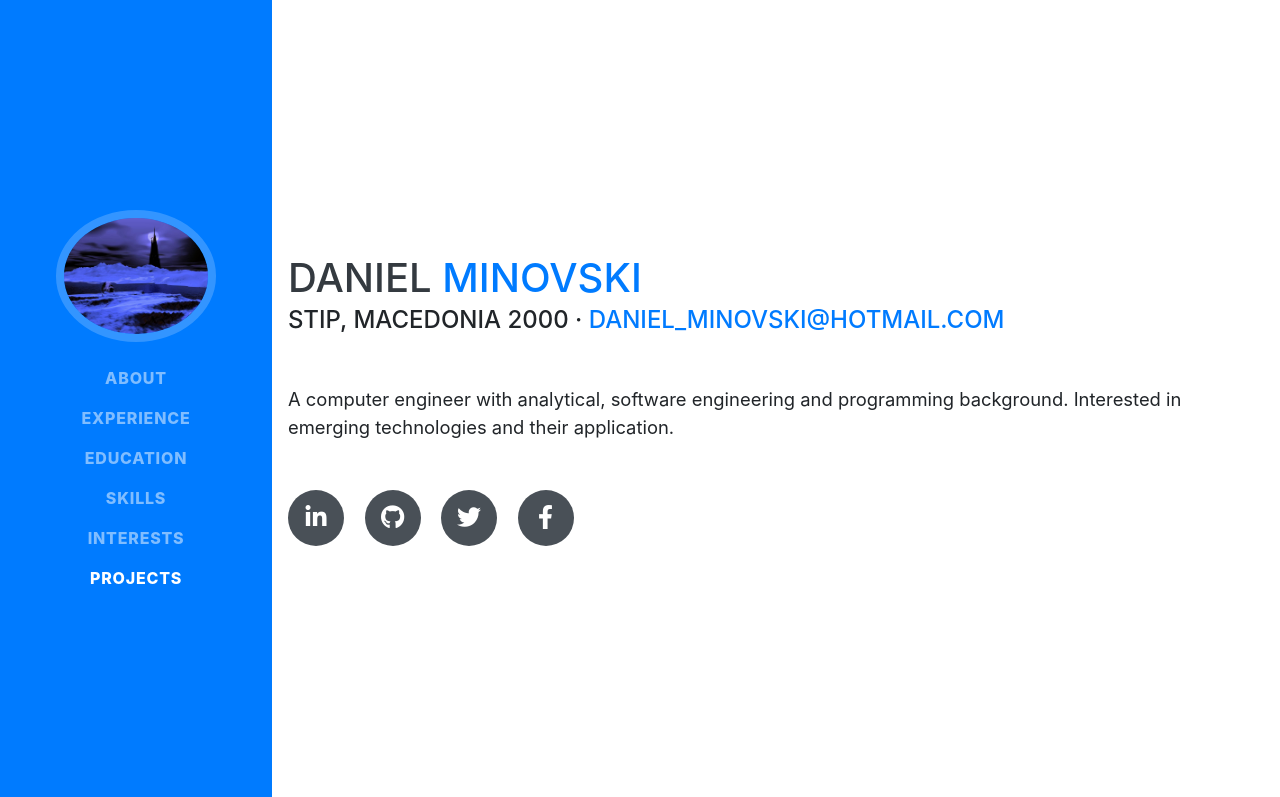
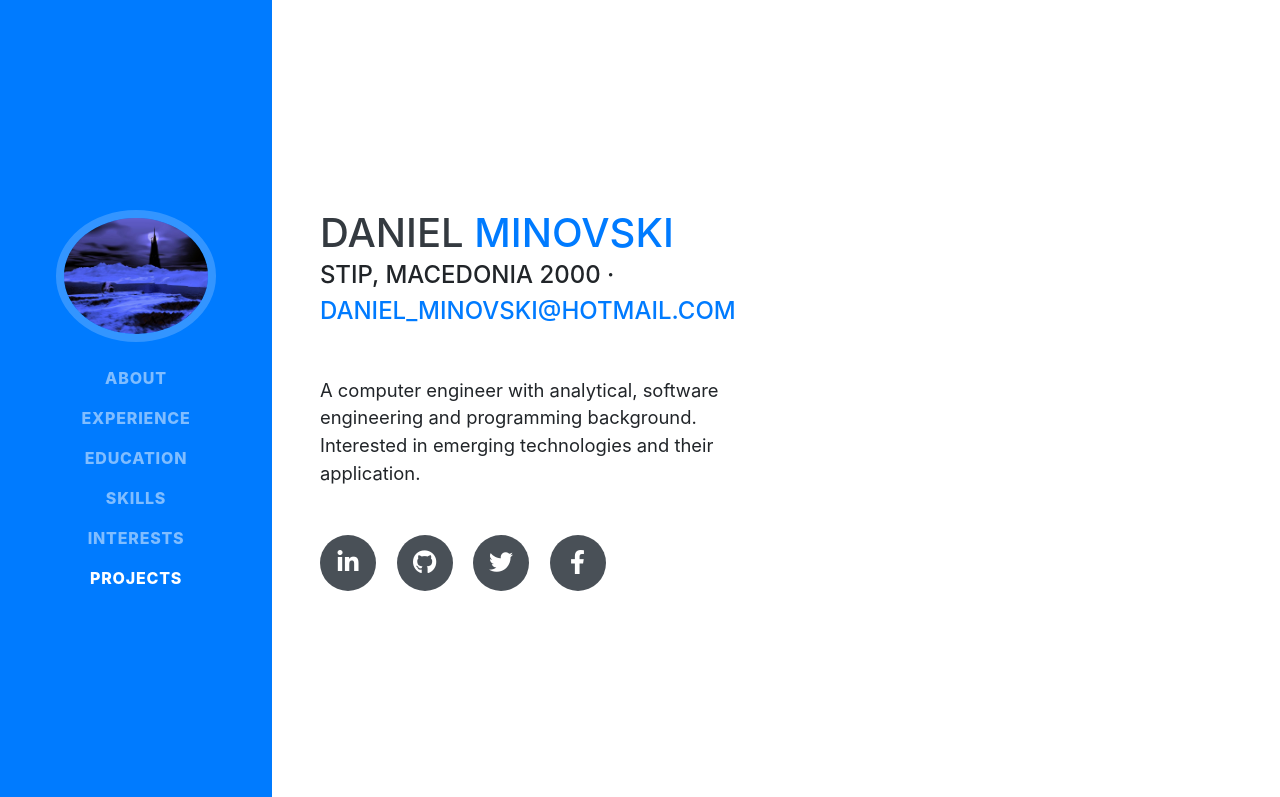
Before and after one commit to dminovski0/dminovski0.github.io, a website with bundled scripts: page index.html in a window 1280 px wide. Shown: the top 797 px of the page. Built offline with nearby package versions, Linux system fonts and the light colour scheme; a web font is replaced by a local one.

Commit message:
Update index.html

```diff
--- a/index.html
+++ b/index.html
@@ -61,8 +61,8 @@
 
   <div class="container-fluid p-0">
 
-    <section class="resume-section p-3 p-lg-3 d-flex align-items-center" id="about">
-      <div class="w-100">
+    <section class="resume-section p-3 p-lg-5 d-flex align-items-center" id="about">
+      <div class="w-50">
         <h1 class="mb-0">Daniel
           <span class="text-primary">Minovski</span>
         </h1>
```
